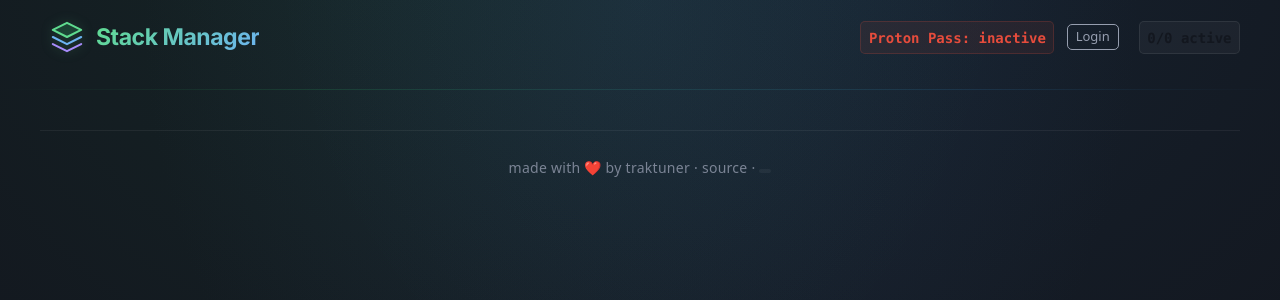
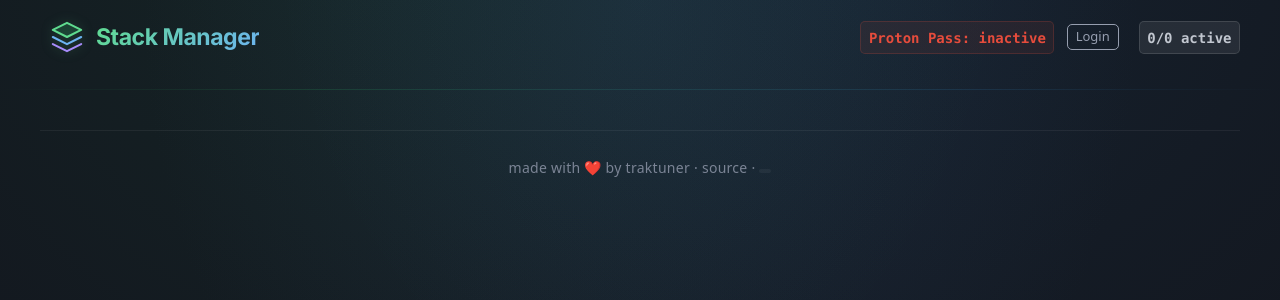
Before and after one commit to traktuner/stack-manager, a FastAPI app: template app/templates/base.html in a window 1280 px wide. Shown: the top 300 px of the page. Run offline with FastAPI, Linux system fonts and the light colour scheme; the template is opened without the code that fills it, so the values that code supplies are empty; some libraries are stand-ins or nearby versions.

Commit message:
update UI

```diff
--- a/app/static/style.css
+++ b/app/static/style.css
@@ -449,8 +449,9 @@ header::after {
 /* Header badges */
 nav kbd {
     font-size: 0.7rem;
-    background: rgba(255, 255, 255, 0.04);
-    border: 1px solid rgba(255, 255, 255, 0.08);
+    background: rgba(255, 255, 255, 0.08);
+    border: 1px solid rgba(255, 255, 255, 0.12);
+    color: var(--pico-color);
 }
 
 #pass-badge.pass-ok {
```
